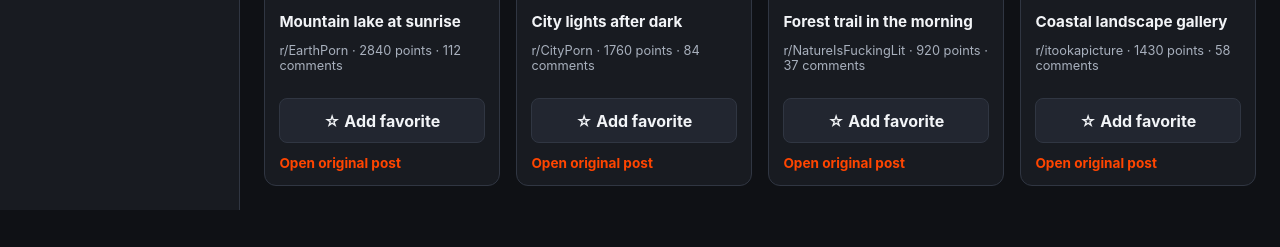
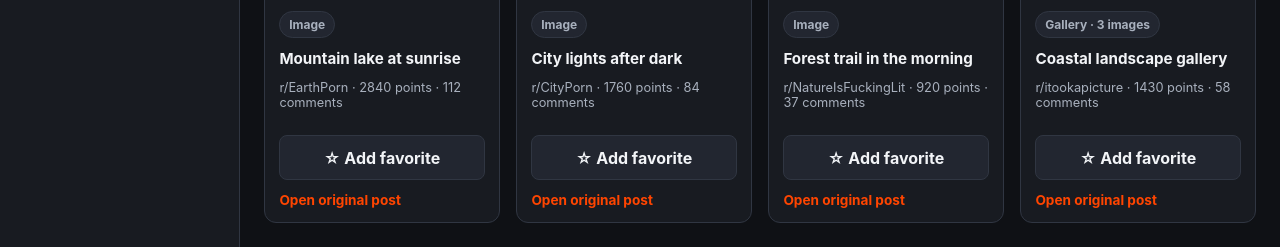
Before and after one commit to mangocreeme-del/reddit-media-browser, a website: page public/index.html in a window 1280 px wide. Shown: the part 739-986 px from the top of the page. Before the commit the page ends 949 px from the top, so only its background shows below. Drawn offline with Linux system fonts and the light colour scheme.

Commit message:
Add media type badges

```diff
--- a/public/app.js
+++ b/public/app.js
@@ -159,7 +159,20 @@ viewerContent.append(fullscreenMedia);
 });
     const content = document.createElement("div");
     content.className = "media-card-content";
+const mediaBadge = document.createElement("span");
+mediaBadge.className = "media-badge";
 
+if (post.mediaType === "gallery") {
+  const imageCount = Array.isArray(post.galleryUrls)
+    ? post.galleryUrls.length
+    : 0;
+
+  mediaBadge.textContent = `Gallery · ${imageCount} images`;
+} else if (post.mediaType === "video") {
+  mediaBadge.textContent = "Video";
+} else {
+  mediaBadge.textContent = "Image";
+}
     const title = document.createElement("h3");
     title.className = "media-card-title";
     title.textContent = post.title;
@@ -197,7 +210,13 @@ postLink.target = "_blank";
 postLink.rel = "noopener noreferrer";
 postLink.textContent = "Open original post";
 
-content.append(title, metadata, favoriteButton, postLink);
+content.append(
+  mediaBadge,
+  title,
+  metadata,
+  favoriteButton,
+  postLink
+);
     card.append(mediaButton, content);
     mediaGallery.append(card);
   }
--- a/public/styles.css
+++ b/public/styles.css
@@ -372,3 +372,14 @@ label {
   border-radius: 10px;
   object-fit: contain;
 }
+.media-badge {
+  display: inline-block;
+  margin-bottom: 0.65rem;
+  padding: 0.3rem 0.55rem;
+  border: 1px solid var(--border);
+  border-radius: 999px;
+  background: var(--surface-light);
+  color: var(--muted);
+  font-size: 0.75rem;
+  font-weight: 700;
+}
```
